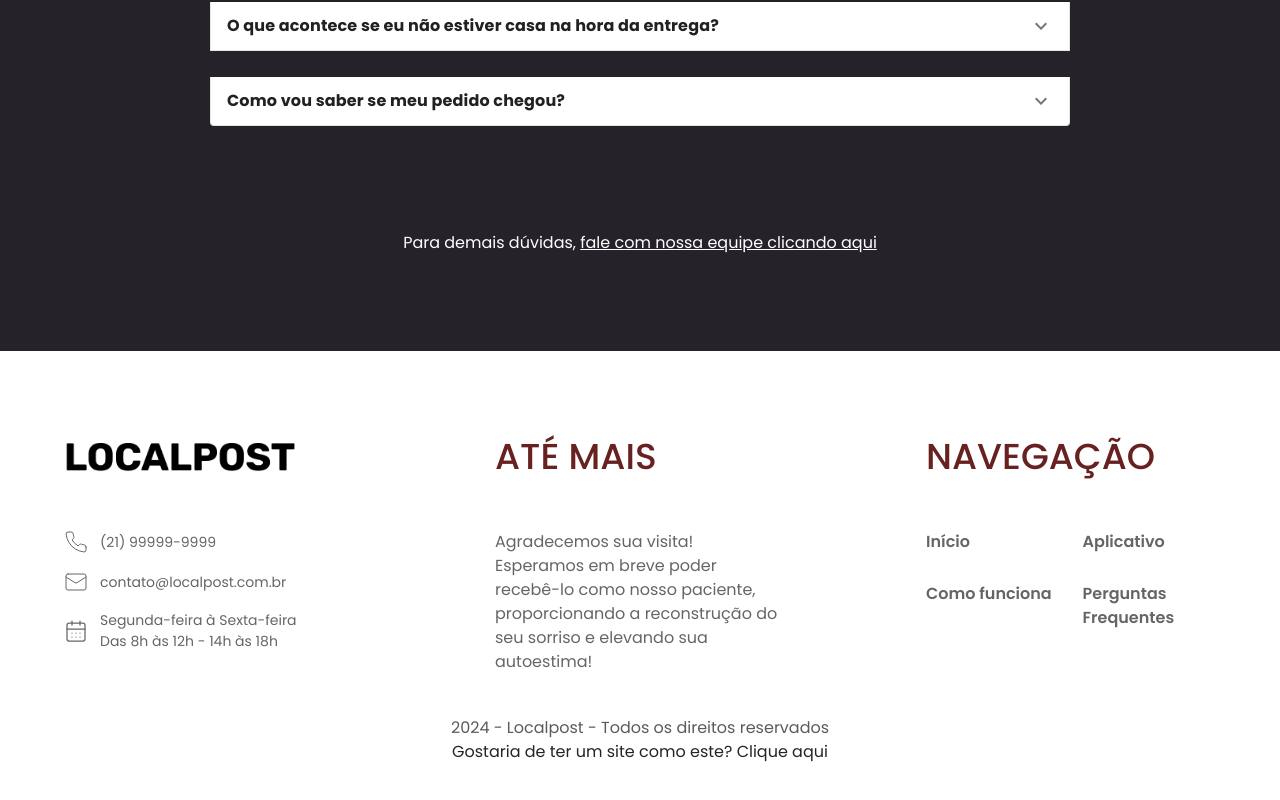
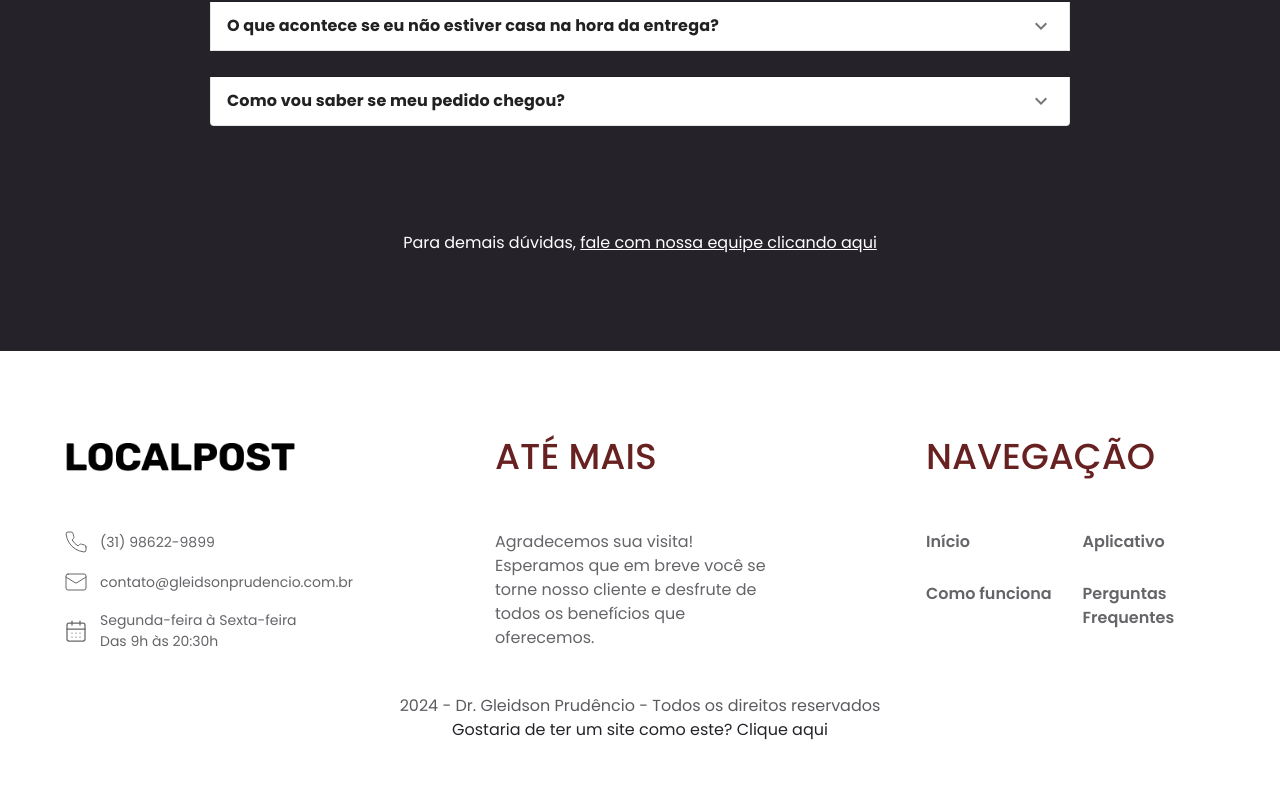
Before and after one commit to EdisonMatos/Dev-Template, a React (Vite) app: page / in a window 1280 px wide. Shown: the part 6354-7154 px from the top of the page. Built offline with nearby package versions, Linux system fonts and the light colour scheme.

Commit message:
feat: Insere infos e links

```diff
--- a/src/content/infos.jsx
+++ b/src/content/infos.jsx
@@ -1,29 +1,30 @@
 const infos = {
-  name: "Localpost",
-  slogan: "Suas encomendas na sua porta",
-  phone: "(21) 99999-9999",
-  mail: "contato@localpost.com.br",
+  name: "Dr. Gleidson Prudêncio",
+  slogan: "Advocacia e Consultoria Jurídica",
+  phone: "(31) 98622-9899",
+  mail: "contato@gleidsonprudencio.com.br",
   footerInfos: {
     endereco: (
       <p>
-        Av. Antônio Carlos Magalhães nº 1034 <br />
-        Pituba Parque Center - Sala 308 Ala A <br />
-        Itaigara - Salvador - BA
+        Rua Bruges, nº 129 <br />
+        Baurro Jardim Europa
         <br />
-        CEP: 41825-906
+        Belo Horizonte - MG
+        <br />
+        CEP: 31620-100
       </p>
     ),
     expediente: (
       <p>
         Segunda-feira à Sexta-feira
         <br />
-        Das 8h às 12h - 14h às 18h
+        Das 9h às 20:30h
       </p>
     ),
     midSectionName: "ATÉ MAIS",
     year: 2024,
     footerText:
-      "Agradecemos sua visita! Esperamos em breve poder recebê-lo como nosso paciente, proporcionando a reconstrução do seu sorriso e elevando sua autoestima!",
+      "Agradecemos sua visita! Esperamos que em breve você se torne nosso cliente e desfrute de todos os benefícios que oferecemos.",
   },
 };
 
--- a/src/content/links.jsx
+++ b/src/content/links.jsx
@@ -1,11 +1,11 @@
 const links = {
-  whatsapp: "https://wa.me/+5521972613067?text=",
+  whatsapp: "https://wa.me/+5531986229899?text=",
   ctaWhatsapp:
-    "+5521972613067?text=Olá! Vim através do site de vocês e gostaria de tirar umas dúvidas.",
+    "+5531986229899?text=Olá! Vim através do site de vocês e gostaria de tirar umas dúvidas.",
   ctaLink: "#",
   socialMedia: {
-    instagram: "https://www.instagram.com/moniqueadrielle",
-    facebook: "https://www.facebook.com/monique.adrielle.14/",
+    instagram: "https://www.instagram.com/gleidson_prudencio/",
+    facebook: "#",
     linkedin: "#",
     twitter: "#",
   },
```
